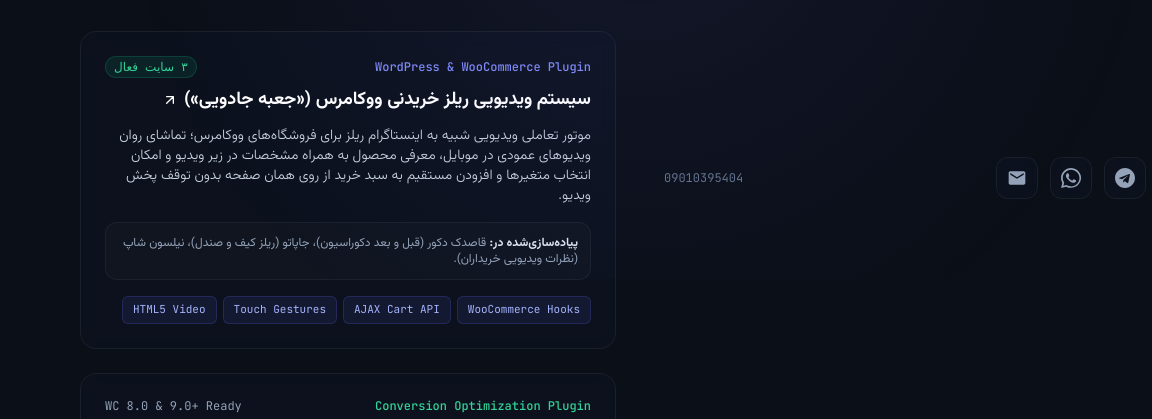
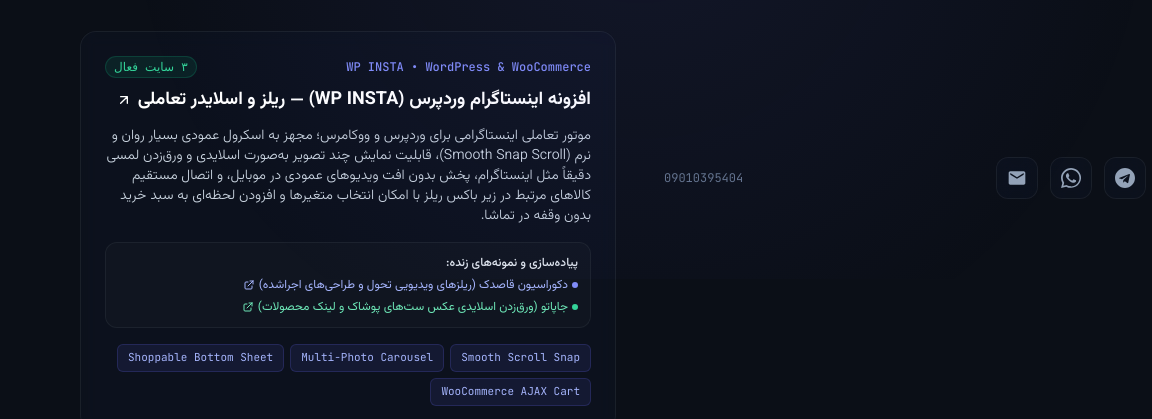
Before and after one commit to mohammad-nematzadeh/mohammad-nematzadeh.github.io, a plain HTML site: page index.html in a window 1280 px wide. Shown: the part 521-940 px from the top of the page, 0-1152 px from the left. Drawn offline with nearby package versions, Linux system fonts and the light colour scheme.

Commit message:
Update index.html

```diff
--- a/index.html
+++ b/index.html
@@ -224,27 +224,41 @@
 
           <div class="space-y-6">
 
-            <!-- Plugin 1: Shoppable Reels -->
+            <!-- Plugin 1: WP INSTA (Instagram for WordPress) -->
             <div class="group relative rounded-2xl craft-card p-6">
               <div class="flex items-center justify-between text-xs mb-2">
-                <span class="font-mono text-indigo-400 font-medium">WordPress & WooCommerce Plugin</span>
+                <span class="font-mono text-indigo-400 font-medium">WP INSTA • WordPress & WooCommerce</span>
                 <span class="font-mono text-emerald-400 bg-emerald-500/10 px-2 py-0.5 rounded-full border border-emerald-500/20">۳ سایت فعال</span>
               </div>
               <h3 class="text-lg font-bold text-white group-hover:text-indigo-300 transition-colors flex items-center gap-1.5">
-                سیستم ویدیویی ریلز خریدنی ووکامرس («جعبه جادویی»)
+                افزونه اینستاگرام وردپرس (WP INSTA) — ریلز و اسلایدر تعاملی
                 <svg class="h-4 w-4 inline-block transition-transform duration-200 group-hover:-translate-x-1 group-hover:-translate-y-1" fill="none" viewBox="0 0 24 24" stroke="currentColor"><path stroke-linecap="round" stroke-linejoin="round" stroke-width="2" d="M7 17L17 7M17 7H7M17 7V17"/></svg>
               </h3>
               <p class="mt-3 text-xs sm:text-sm text-slate-300 leading-relaxed font-light">
-                موتور تعاملی ویدیویی شبیه به اینستاگرام ریلز برای فروشگاه‌های ووکامرس؛ تماشای روان ویدیوهای عمودی در موبایل، معرفی محصول به همراه مشخصات در زیر ویدیو و امکان انتخاب متغیرها و افزودن مستقیم به سبد خرید از روی همان صفحه بدون توقف پخش ویدیو.
+                موتور تعاملی اینستاگرامی برای وردپرس و ووکامرس؛ مجهز به اسکرول عمودی بسیار روان و نرم (Smooth Snap Scroll)، قابلیت نمایش چند تصویر به‌صورت اسلایدی و ورق‌زدن لمسی دقیقاً مثل اینستاگرام، پخش بدون افت ویدیوهای عمودی در موبایل، و اتصال مستقیم کالاهای مرتبط در زیر باکس ریلز با امکان انتخاب متغیرها و افزودن لحظه‌ای به سبد خرید بدون وقفه در تماشا.
               </p>
-              <div class="mt-4 p-3 rounded-xl bg-white/[0.02] border border-white/5 text-xs text-slate-400">
-                <strong class="text-slate-200">پیاده‌سازی‌شده در:</strong> قاصدک دکور (قبل و بعد دکوراسیون)، جاپاتو (ریلز کیف و صندل)، نیلسون شاپ (نظرات ویدیویی خریداران).
+              <div class="mt-4 p-3 rounded-xl bg-white/[0.02] border border-white/5 text-xs text-slate-400 space-y-1.5">
+                <div class="text-slate-200 font-medium mb-1">پیاده‌سازی و نمونه‌های زنده:</div>
+                <div class="flex flex-col sm:flex-row sm:items-center gap-2">
+                  <a href="https://decorasionghasedak.com/%d8%ac%d8%b9%d8%a8%d9%87-%d8%ac%d8%a7%d8%af%d9%88%db%8c%db%8c/" target="_blank" rel="noreferrer" class="text-indigo-300 hover:text-white transition-colors inline-flex items-center gap-1">
+                    <span class="w-1.5 h-1.5 rounded-full bg-indigo-400"></span>
+                    <span>دکوراسیون قاصدک (ریلزهای ویدیویی تحول و طراحی‌های اجراشده)</span>
+                    <svg class="h-3 w-3" fill="none" viewBox="0 0 24 24" stroke="currentColor"><path stroke-linecap="round" stroke-linejoin="round" stroke-width="2" d="M10 6H6a2 2 0 00-2 2v10a2 2 0 002 2h10a2 2 0 002-2v-4M14 4h6m0 0v6m0-6L10 14"/></svg>
+                  </a>
+                </div>
+                <div class="flex flex-col sm:flex-row sm:items-center gap-2">
+                  <a href="https://japatoo.com/%D9%84%D9%86%D8%AF%DB%8C%D9%86%DA%AF-%D8%B3%D8%AA-%D9%87%D8%A7/" target="_blank" rel="noreferrer" class="text-emerald-300 hover:text-white transition-colors inline-flex items-center gap-1">
+                    <span class="w-1.5 h-1.5 rounded-full bg-emerald-400"></span>
+                    <span>جاپاتو (ورق‌زدن اسلایدی عکس ست‌های پوشاک و لینک محصولات)</span>
+                    <svg class="h-3 w-3" fill="none" viewBox="0 0 24 24" stroke="currentColor"><path stroke-linecap="round" stroke-linejoin="round" stroke-width="2" d="M10 6H6a2 2 0 00-2 2v10a2 2 0 002 2h10a2 2 0 002-2v-4M14 4h6m0 0v6m0-6L10 14"/></svg>
+                  </a>
+                </div>
               </div>
               <ul class="mt-4 flex flex-wrap gap-1.5 font-mono text-[11px]">
-                <li class="px-2.5 py-1 rounded-md bg-indigo-500/10 text-indigo-300 border border-indigo-500/20">WooCommerce Hooks</li>
-                <li class="px-2.5 py-1 rounded-md bg-indigo-500/10 text-indigo-300 border border-indigo-500/20">AJAX Cart API</li>
-                <li class="px-2.5 py-1 rounded-md bg-indigo-500/10 text-indigo-300 border border-indigo-500/20">Touch Gestures</li>
-                <li class="px-2.5 py-1 rounded-md bg-indigo-500/10 text-indigo-300 border border-indigo-500/20">HTML5 Video</li>
+                <li class="px-2.5 py-1 rounded-md bg-indigo-500/10 text-indigo-300 border border-indigo-500/20">Smooth Scroll Snap</li>
+                <li class="px-2.5 py-1 rounded-md bg-indigo-500/10 text-indigo-300 border border-indigo-500/20">Multi-Photo Carousel</li>
+                <li class="px-2.5 py-1 rounded-md bg-indigo-500/10 text-indigo-300 border border-indigo-500/20">Shoppable Bottom Sheet</li>
+                <li class="px-2.5 py-1 rounded-md bg-indigo-500/10 text-indigo-300 border border-indigo-500/20">WooCommerce AJAX Cart</li>
               </ul>
             </div>
 
@@ -294,7 +308,7 @@
             <div class="group relative rounded-2xl craft-card p-6">
               <div class="flex items-center justify-between text-xs mb-2">
                 <span class="font-mono text-teal-400 font-medium">Bale Messenger Bridge</span>
-                <span class="font-mono text-emerald-400">Direct Webhook API</span>
+                <span class="font-mono text-emerald-400 bg-emerald-500/10 px-2 py-0.5 rounded-full border border-emerald-500/20">۲ سایت فعال</span>
               </div>
               <h3 class="text-lg font-bold text-white group-hover:text-teal-300 transition-colors flex items-center gap-1.5">
                 افزونه پشتیبانی کاربران و اعلان سفارشات در پیام‌رسان بله
@@ -303,6 +317,10 @@
               <p class="mt-3 text-xs sm:text-sm text-slate-300 leading-relaxed font-light">
                 اتصال مستقیم فروشگاه ووکامرس به پیام‌رسان بله؛ ارائه ویجت چت زنده و تیکتینگ برای کاربران در سایت و ارسال خودکار و لحظه‌ای فاکتورها، اقلام سفارش و پیام‌های پشتیبانی به کلاینت بله مدیران بدون نیاز به پروکسی خارجی.
               </p>
+              <div class="mt-4 p-3 rounded-xl bg-white/[0.02] border border-white/5 text-xs text-slate-400">
+                <span class="text-slate-200 font-medium">پیاده‌سازی و فعال در:</span>
+                <span class="text-teal-300 mx-1">فروشگاه آبجی استور (abjistore.ir)</span> و <span class="text-teal-300 mx-1">دکوراسیون قاصدک (decorasionghasedak.com)</span>
+              </div>
               <ul class="mt-4 flex flex-wrap gap-1.5 font-mono text-[11px]">
                 <li class="px-2.5 py-1 rounded-md bg-teal-500/10 text-teal-300 border border-teal-500/20">Bale Bot API</li>
                 <li class="px-2.5 py-1 rounded-md bg-teal-500/10 text-teal-300 border border-teal-500/20">Live Chat Widget</li>
```
